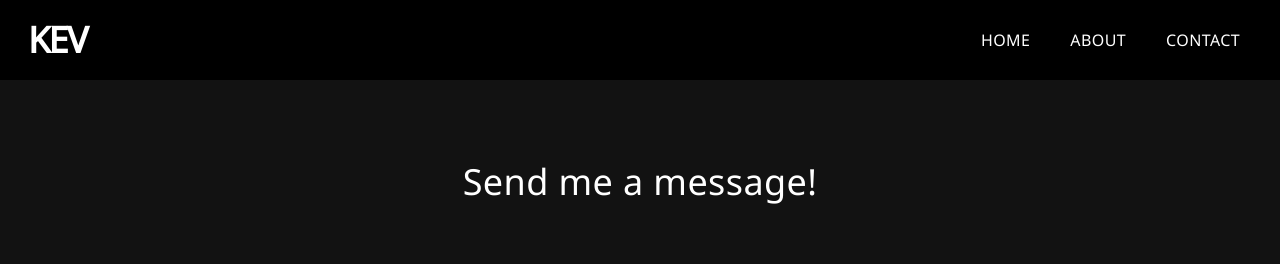
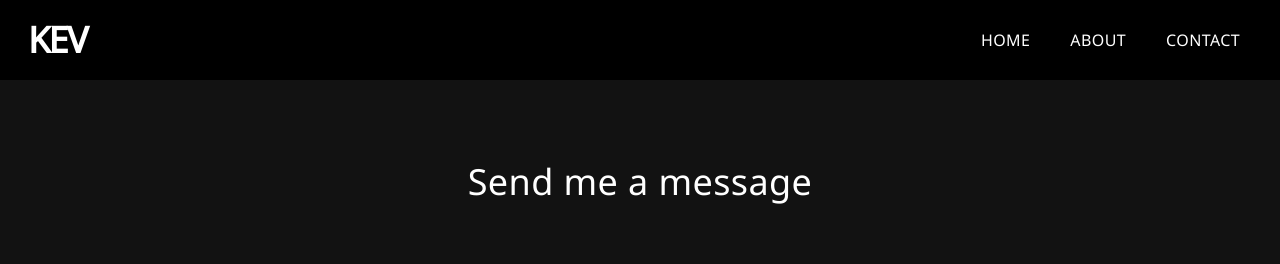
Before and after one commit to grandaragornd/KEV-Portfolio, a Next.js app: page /contact in a window 1280 px wide. Shown: the top 264 px of the page. Built offline with nearby package versions, Linux system fonts and the light colour scheme.

Commit message:
reupload

```diff
--- a/components/ContactMe.jsx
+++ b/components/ContactMe.jsx
@@ -5,7 +5,7 @@ function ContactMe() {
     <>
     <main className='no-scrollbar bg-no-repeat'>
       <div className="pt-[150px] m-auto text-center text-white">
-        <h1 className="text-4xl py-3">Send me a message!</h1>
+        <h1 className="text-4xl py-3">Send me a message</h1>
       </div>
       {/*contact card*/}
       <div className="flex items-center justify-center w-screen text-white p-[50px] my-[50px]">
```
